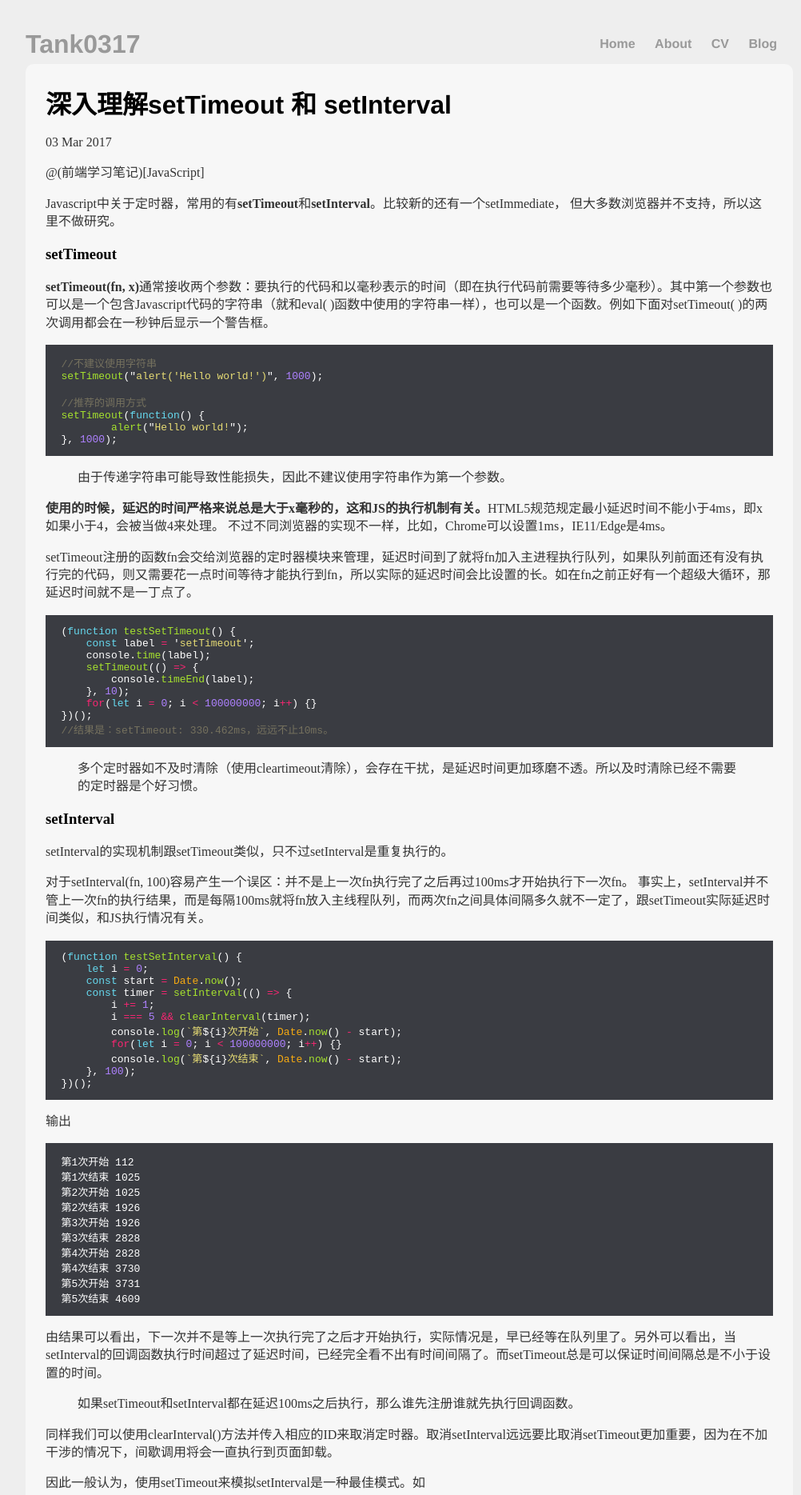
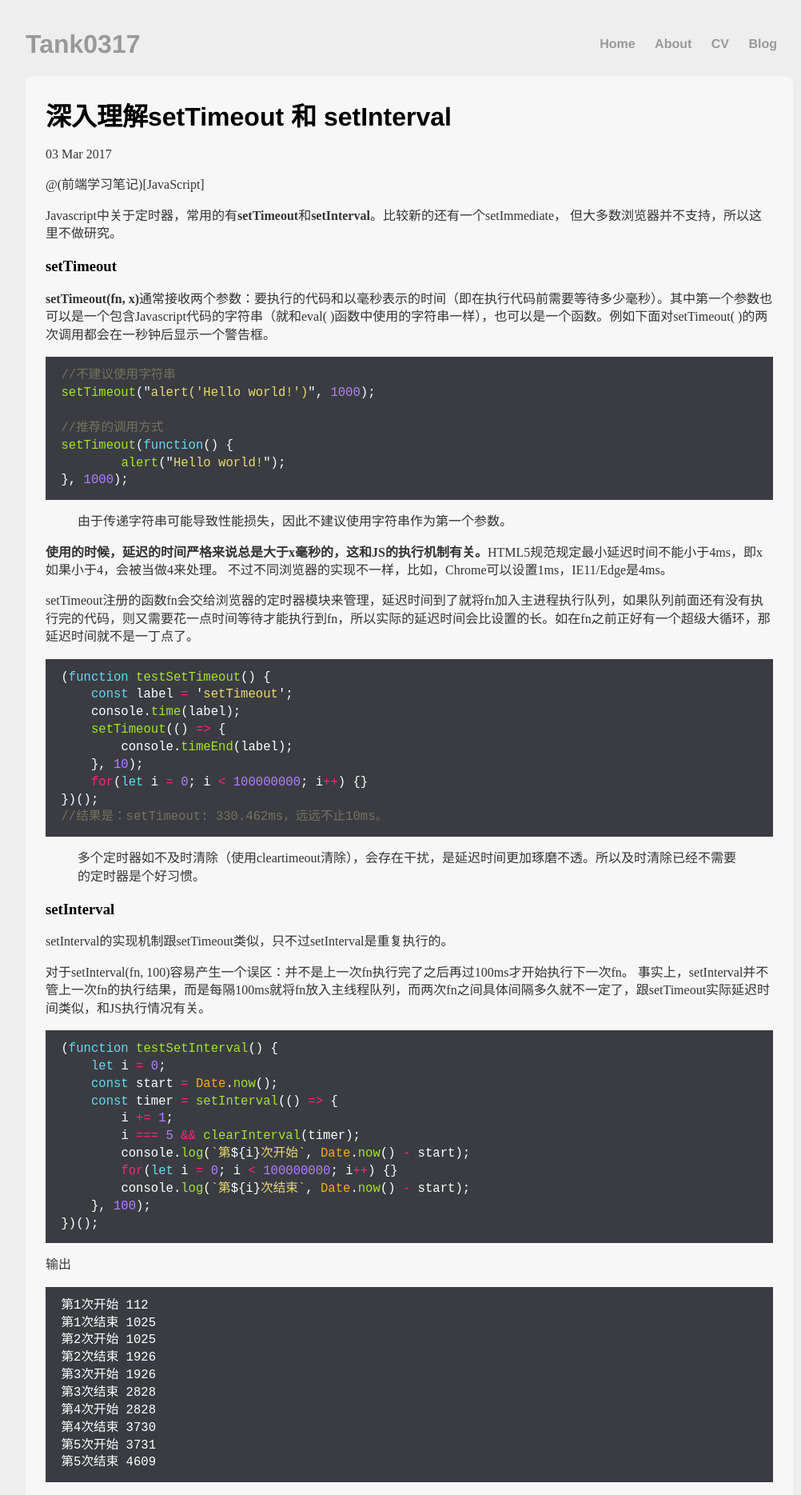
Before and after one commit to tank0317/tank0317.github.io, a Jekyll site: the page built from _posts/2017-03-03-setTimeout-And-setInterval.md, in a window 1280 px wide. Shown: the top 1869 px of the page at 80% size, without its empty margins (128-1130 px from the left). Built offline with Jekyll 4.4.1, drawn with Linux system fonts in a browser that asks for light colours.

Commit message:
update main.css

```diff
--- a/css/main.css
+++ b/css/main.css
@@ -6,6 +6,7 @@ body {
 
 header.basic {
     overflow: hidden;
+    margin-bottom: 15px;
 }
 
 header h1 {
@@ -79,3 +80,12 @@ main {
 pre {
     padding: 1em 1.5em;
 }
+
+pre code {
+    font-size: 1.2em;
+    line-height: 1.4em;
+}
+
+pre code span[class^="c"] {
+    font-size: 1em;
+}
```
